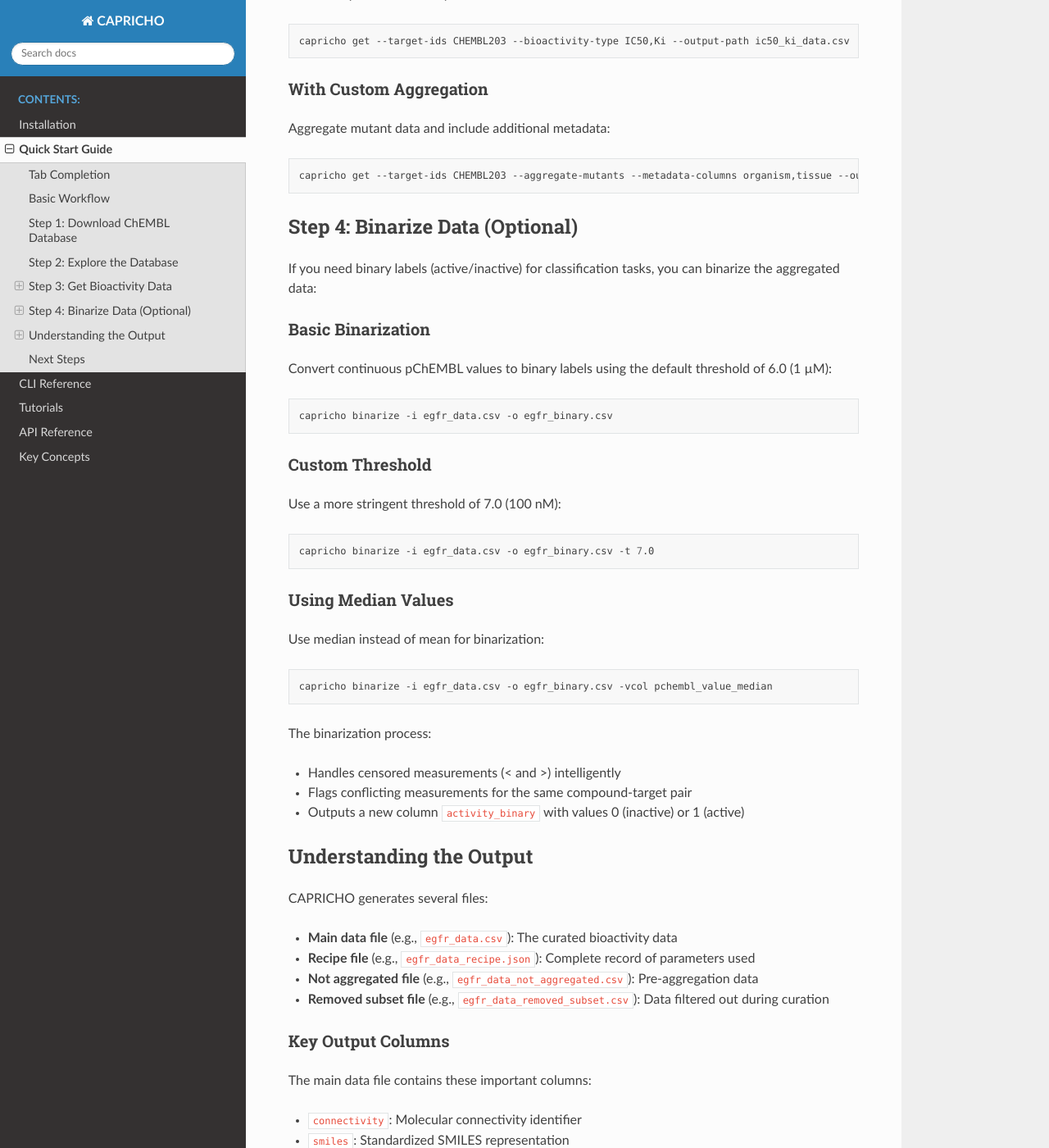
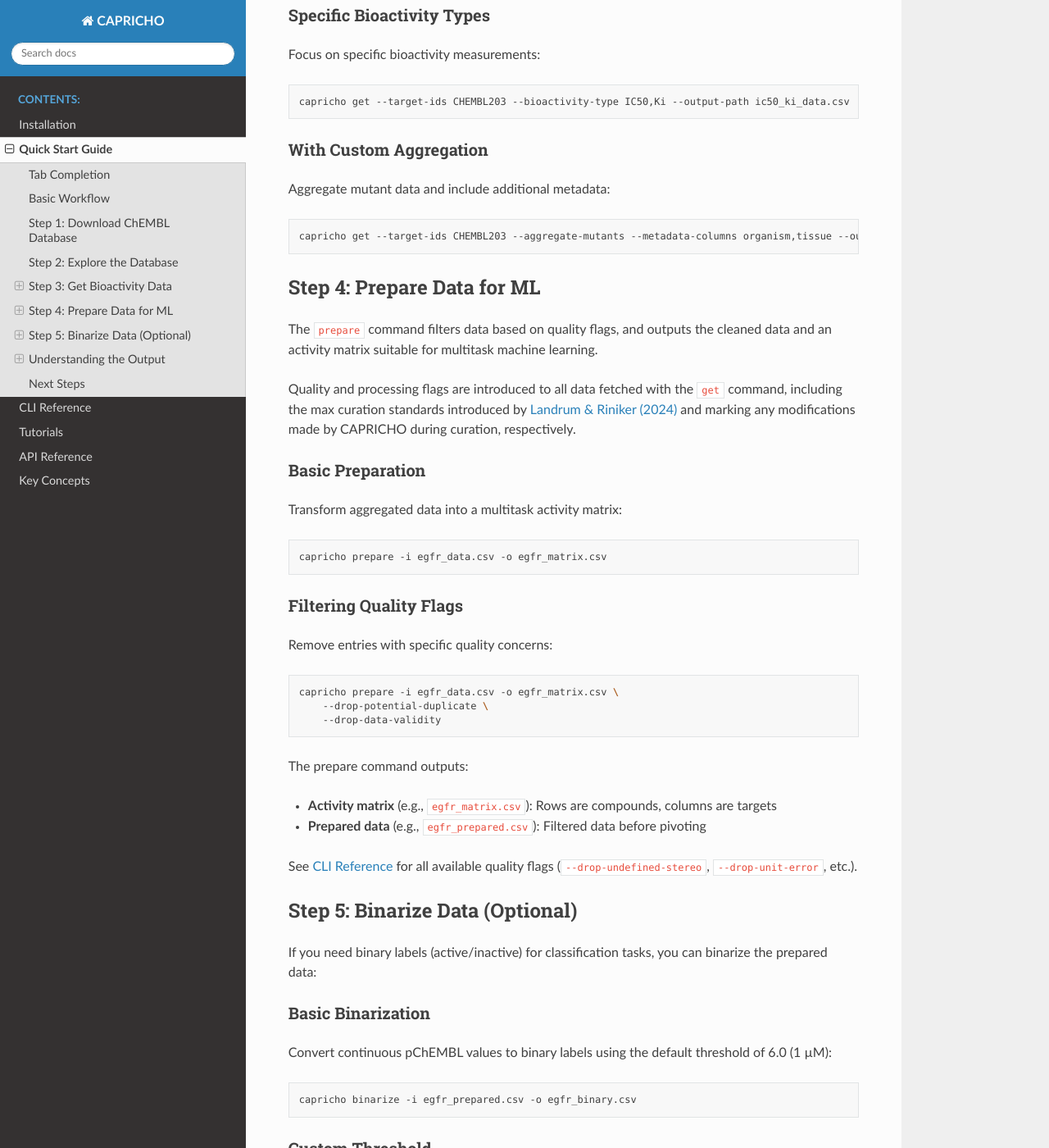
Before and after one commit to CDDLeiden/Capricho, a Sphinx documentation site: the page built from docs/source/quickstart.md, in a window 1280 px wide and 1400 px high, scrolled down 1803 px. Shown: the whole window at 82% size. Built offline with Sphinx 7.4.7 and the Read the Docs theme 3.1.0, drawn with Linux system fonts in a browser that asks for light colours; some of the changed text lies outside the part shown.

Commit message:
docs: add Step 5 prepare command to quickstart guide

````diff
--- a/docs/source/quickstart.md
+++ b/docs/source/quickstart.md
@@ -14,12 +14,13 @@
 
 ## Basic Workflow
 
-CAPRICHO follows a simple four-step workflow:
+CAPRICHO follows the workflow:
 
-1. **Download** ChEMBL database (one-time setup)
-2. **Explore** the data to understand what's available
-3. **Get** curated bioactivity data for your analysis
-4. **Binarize** (optional) convert continuous activity values to binary labels
+1. **Download** ChEMBL database (one-time setup);
+2. **Explore** the data to understand what's available;
+3. **Get** curated bioactivity data for your analysis;
+4. **Prepare** the data by cleaning concerning quality flags according to the projects' needs and optionally output an activity matrix for multitask ML;
+5. **Binarize** (optional) convert continuous activity values to binary labels for classification.
 
 ## Step 1: Download ChEMBL Database
 
@@ -29,7 +30,7 @@
 capricho download
 ```
 
-This downloads the latest ChEMBL version to `~/.data/chembl/` by default. You can specify a different version or location:
+This downloads the latest ChEMBL version to `~/.data/chembl/` by default. Defining a custom subdirectory is supported with the `--prefix` option, but the path will be saved under the default `~/.data/` location, as defined by [pystow](https://pystow.readthedocs.io/en/latest/). For example:
 
 ```bash
 capricho download --version 33 --prefix /path/to/custom/location
@@ -89,16 +90,46 @@
 capricho get --target-ids CHEMBL203 --aggregate-mutants --metadata-columns organism,tissue --output-path aggregated_data.csv
 ```
 
-## Step 4: Binarize Data (Optional)
+## Step 4: Prepare Data for ML
 
-If you need binary labels (active/inactive) for classification tasks, you can binarize the aggregated data:
+The `prepare` command filters data based on quality flags, and outputs the cleaned data and an activity matrix suitable for multitask machine learning.
+
+Quality and processing flags are introduced to all data fetched with the `get` command, including the max curation standards introduced by [Landrum & Riniker (2024)](https://doi.org/10.1021/acs.jcim.4c00049) and marking any modifications made by CAPRICHO during curation, respectively.
+
+### Basic Preparation
+
+Transform aggregated data into a multitask activity matrix:
+
+```bash
+capricho prepare -i egfr_data.csv -o egfr_matrix.csv
+```
+
+### Filtering Quality Flags
+
+Remove entries with specific quality concerns:
+
+```bash
+capricho prepare -i egfr_data.csv -o egfr_matrix.csv \
+    --drop-potential-duplicate \
+    --drop-data-validity
+```
+
+The prepare command outputs:
+- **Activity matrix** (e.g., `egfr_matrix.csv`): Rows are compounds, columns are targets
+- **Prepared data** (e.g., `egfr_prepared.csv`): Filtered data before pivoting
+
+See [CLI Reference](cli-reference.md) for all available quality flags (`--drop-undefined-stereo`, `--drop-unit-error`, etc.).
+
+## Step 5: Binarize Data (Optional)
+
+If you need binary labels (active/inactive) for classification tasks, you can binarize the prepared data:
 
 ### Basic Binarization
 
 Convert continuous pChEMBL values to binary labels using the default threshold of 6.0 (1 µM):
 
 ```bash
-capricho binarize -i egfr_data.csv -o egfr_binary.csv
+capricho binarize -i egfr_prepared.csv -o egfr_binary.csv
 ```
 
 ### Custom Threshold
@@ -106,7 +137,7 @@
 Use a more stringent threshold of 7.0 (100 nM):
 
 ```bash
-capricho binarize -i egfr_data.csv -o egfr_binary.csv -t 7.0
+capricho binarize -i egfr_prepared.csv -o egfr_binary.csv -t 7.0
 ```
 
 ### Using Median Values
@@ -114,7 +145,7 @@
 Use median instead of mean for binarization:
 
 ```bash
-capricho binarize -i egfr_data.csv -o egfr_binary.csv -vcol pchembl_value_median
+capricho binarize -i egfr_prepared.csv -o egfr_binary.csv -vcol pchembl_value_median
 ```
 
 The binarization process:
````
